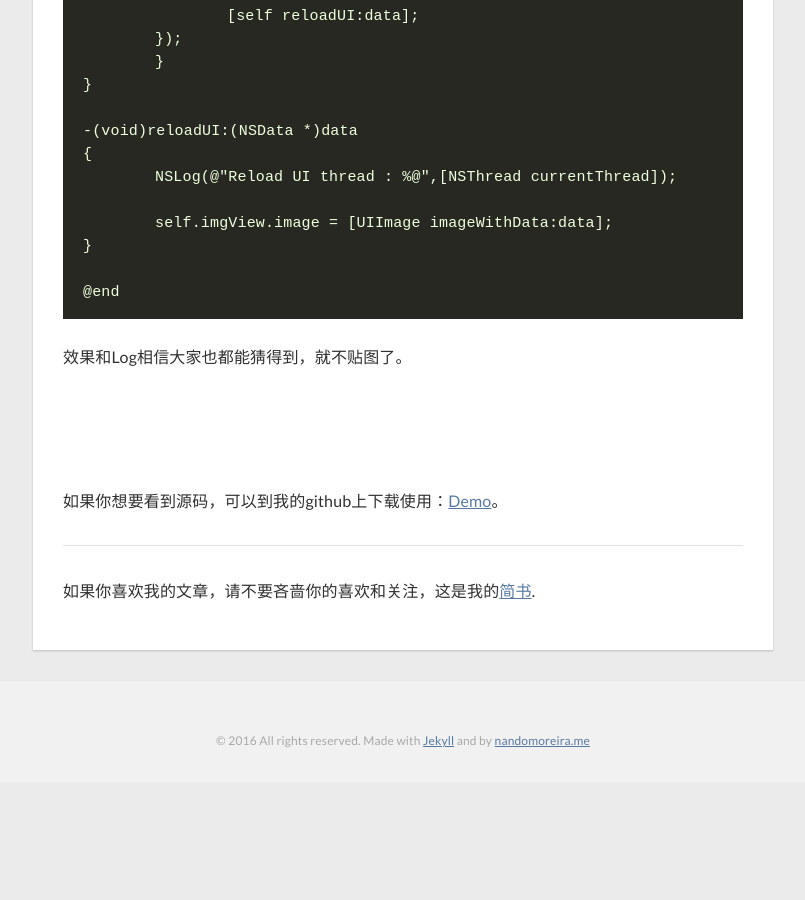
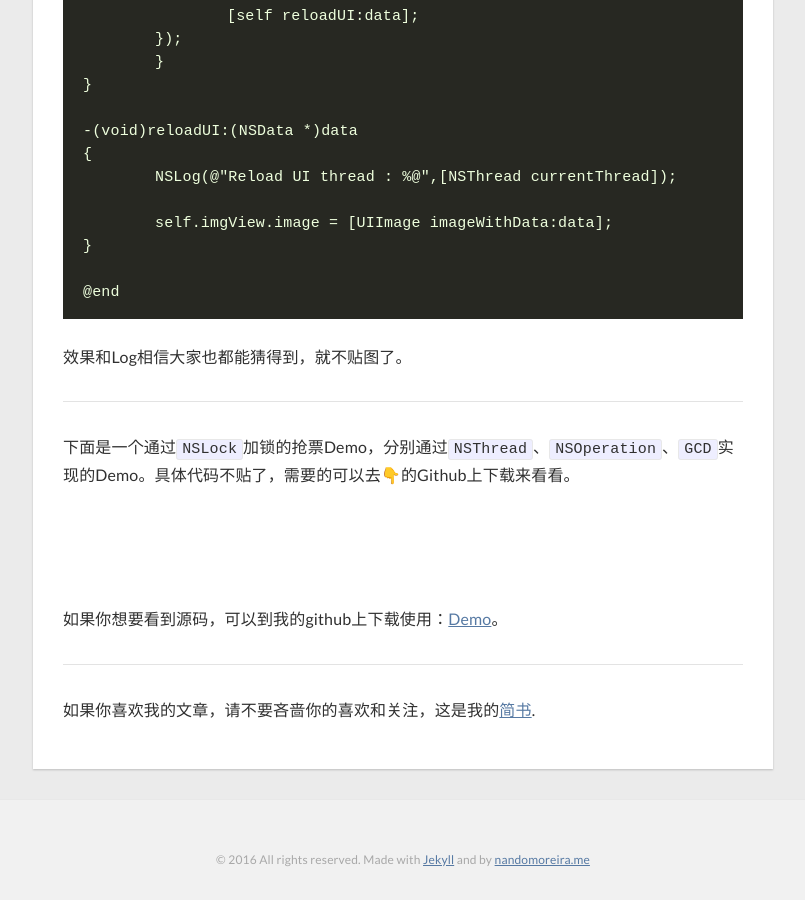
Before and after one commit to zsfbradleyjohnson/zsfbradleyjohnson.github.io, a Jekyll site: the page built from _posts/2015-08-11-多线程使用.markdown, in a window 1280 px wide and 900 px high, scrolled down 13628 px. Shown: the whole window, without its empty margins (237-1042 px from the left). Built offline with Jekyll 4.4.1, drawn with Linux system fonts in a browser that asks for light colours; nearby versions of some CDN libraries; before the commit the page ends 14410 px from its top, so only the background shows below that.

Commit message:
change new paper

```diff
--- a/_posts/2015-08-11-多线程使用.markdown
+++ b/_posts/2015-08-11-多线程使用.markdown
@@ -8,6 +8,7 @@ comments: true
 > &nbsp;&nbsp;&nbsp;&nbsp;具有多线程能力的计算机因有硬件支持而能够在同一时间执行多于一个线程，进而提升整体处理性能。 在一个程序中，这些独立运行的程序片段叫作“线程”（Thread），利用它编程的概念就叫作“多线程处理（Multithreading）”。具有多线程能力的计算机因有硬件支持而能够在同一时间执行多于一个线程，进而提升整体处理性能。
 
 <br><br>
+
 #### 1.多线程在iOS上的实现途径
 &nbsp;&nbsp;&nbsp;&nbsp;在iOS上，我们常见的多线程有三种： `NSThread`、 `NSOperation`、 `GCD`。他们常见的优缺点分别如下：
 <br>
@@ -503,6 +504,9 @@ comments: true
 
 效果和Log相信大家也都能猜得到，就不贴图了。
 
+***
+
+下面是一个通过`NSLock`加锁的抢票Demo，分别通过`NSThread`、`NSOperation`、`GCD`实现的Demo。具体代码不贴了，需要的可以去👇的Github上下载来看看。
 
 <br>
 <br>
```
